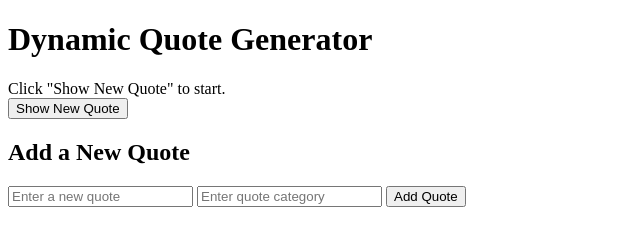
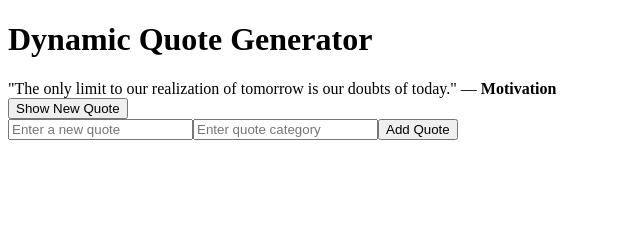
Before and after one commit to Deborah22-olu/alx_fe_javascript, a plain HTML site: page dom-manipulation/index.html in a window 1280 px wide. Both pictures are taken after typing "Sample", "Sample" into the empty fields and a click on the button "Add Quote". Shown: the whole page, without its empty margins (0-640 px from the left). Drawn offline with Linux system fonts and the light colour scheme.

Commit message:
Add dynamic quote generator with form created via createAddQuoteForm

```diff
--- a/dom-manipulation/index.html
+++ b/dom-manipulation/index.html
@@ -10,12 +10,7 @@
   <div id="quoteDisplay">Click "Show New Quote" to start.</div>
   <button id="newQuote">Show New Quote</button>
 
-  <h2>Add a New Quote</h2>
-  <div>
-    <input id="newQuoteText" type="text" placeholder="Enter a new quote" />
-    <input id="newQuoteCategory" type="text" placeholder="Enter quote category" />
-    <button id="addQuoteBtn">Add Quote</button>
-  </div>
+  <!-- No form here, it will be created dynamically -->
 
   <script src="script.js"></script>
 </body>
--- a/dom-manipulation/script.js
+++ b/dom-manipulation/script.js
@@ -1,16 +1,11 @@
-// Quotes array with objects containing text and category
+ // Quotes array with some initial quotes
 const quotes = [
-  { text: "The best way to predict the future is to invent it.", category: "Inspiration" },
+  { text: "The only limit to our realization of tomorrow is our doubts of today.", category: "Motivation" },
   { text: "Life is what happens when you're busy making other plans.", category: "Life" },
-  { text: "To be, or not to be, that is the question.", category: "Philosophy" },
 ];
 
-
-
-
-// Function to display a random quote and update the DOM using innerHTML
+// Function to show a random quote
 function showRandomQuote() {
-  // same code as before
   if (quotes.length === 0) {
     document.getElementById('quoteDisplay').innerHTML = 'No quotes available.';
     return;
@@ -20,32 +15,56 @@ function showRandomQuote() {
   document.getElementById('quoteDisplay').innerHTML = `"${quote.text}" &mdash; <strong>${quote.category}</strong>`;
 }
 
+// Function to add a new quote
+function addQuote() {
+  const quoteText = document.getElementById('newQuoteText').value.trim();
+  const quoteCategory = document.getElementById('newQuoteCategory').value.trim();
 
-// Function to add a new quote to the quotes array and update the DOM
-function addQuote() {
-  const text = document.getElementById('newQuoteText').value.trim();
-  const category = document.getElementById('newQuoteCategory').value.trim();
-
-  if (!text || !category) {
-    alert('Please enter both a quote and a category.');
+  if (quoteText === '' || quoteCategory === '') {
+    alert('Please enter both quote and category.');
     return;
   }
 
-  quotes.push({ text, category });
+  quotes.push({ text: quoteText, category: quoteCategory });
 
-  // Clear input fields
+  // Clear inputs
   document.getElementById('newQuoteText').value = '';
   document.getElementById('newQuoteCategory').value = '';
 
-  alert('Quote added successfully!');
-
-  // Optionally show the newly added quote right away
-  displayRandomQuote();
+  // Show the newly added quote immediately
+  showRandomQuote();
 }
 
-// Event listener on the “Show New Quote” button
-document.getElementById('newQuote').addEventListener('click', showRandomQuote);
+// Function to dynamically create the add-quote form
+function createAddQuoteForm() {
+  const container = document.createElement('div');
 
+  const quoteInput = document.createElement('input');
+  quoteInput.id = 'newQuoteText';
+  quoteInput.type = 'text';
+  quoteInput.placeholder = 'Enter a new quote';
 
-// Event listener on the Add Quote button
-document.getElementById('addQuoteBtn').addEventListener('click', addQuote);
+  const categoryInput = document.createElement('input');
+  categoryInput.id = 'newQuoteCategory';
+  categoryInput.type = 'text';
+  categoryInput.placeholder = 'Enter quote category';
+
+  const addButton = document.createElement('button');
+  addButton.id = 'addQuoteBtn';
+  addButton.textContent = 'Add Quote';
+
+  container.appendChild(quoteInput);
+  container.appendChild(categoryInput);
+  container.appendChild(addButton);
+
+  document.body.appendChild(container);
+
+  addButton.addEventListener('click', addQuote);
+}
+
+// When the page loads, create the form and set up the event listener for "Show New Quote" button
+window.addEventListener('DOMContentLoaded', () => {
+  createAddQuoteForm();
+
+  document.getElementById('newQuote').addEventListener('click', showRandomQuote);
+});
```
